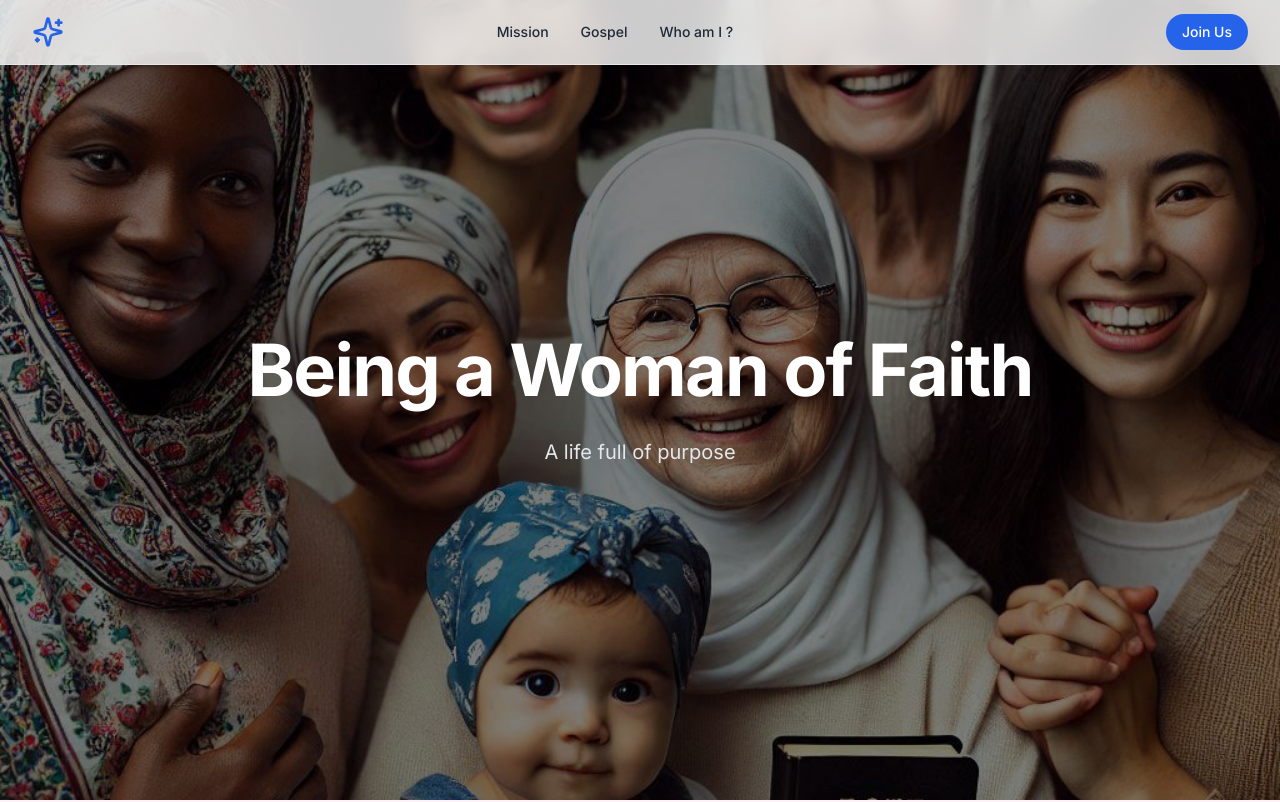
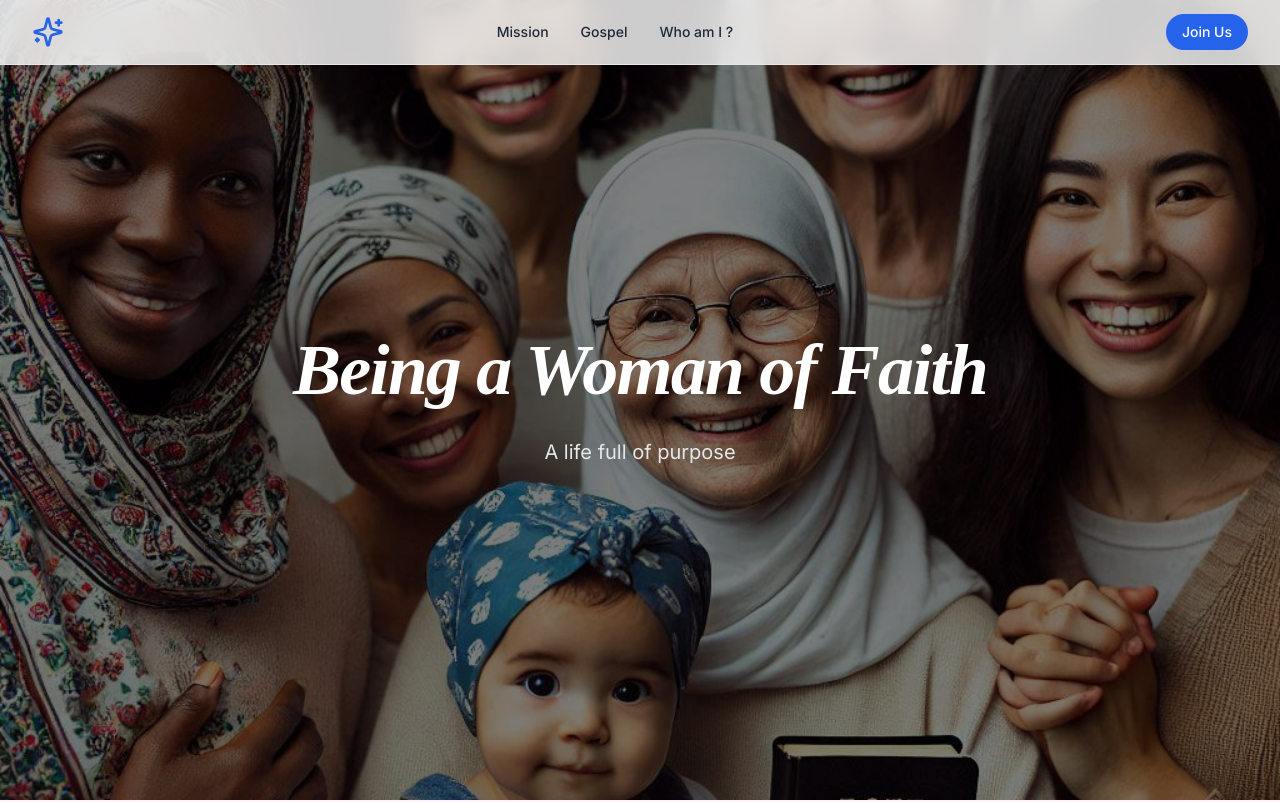
Before and after one commit to sonafouo/Being-a-Woman-of-Faith, a Next.js app in the folder frontend/: page / in a window 1280 px wide. Shown: the top 802 px of the page. Built offline with nearby package versions, Linux system fonts and the light colour scheme.

Commit message:
Apply serif font and italic style to all titles

```diff
--- a/frontend/src/app/globals.css
+++ b/frontend/src/app/globals.css
@@ -70,13 +70,21 @@
     --chart-4: 280 65% 60%;
     --chart-5: 340 75% 55%;
   }
-}
 
-@layer base {
   * {
     @apply border-border;
   }
   body {
     @apply bg-background text-foreground;
   }
+
+  h1,
+  h2,
+  h3,
+  h4,
+  h5,
+  h6 {
+    font-family: serif;
+    font-style: italic;
+  }
 }
```
